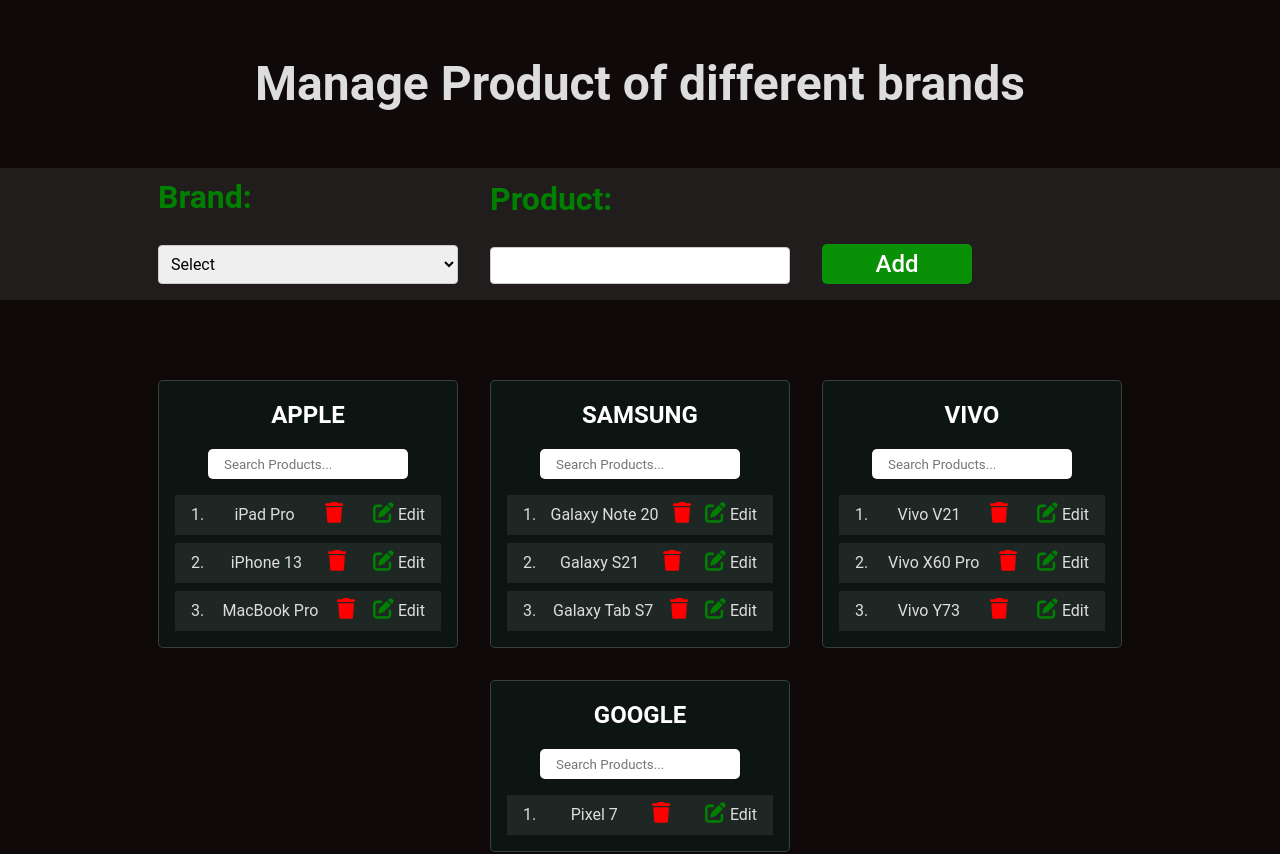
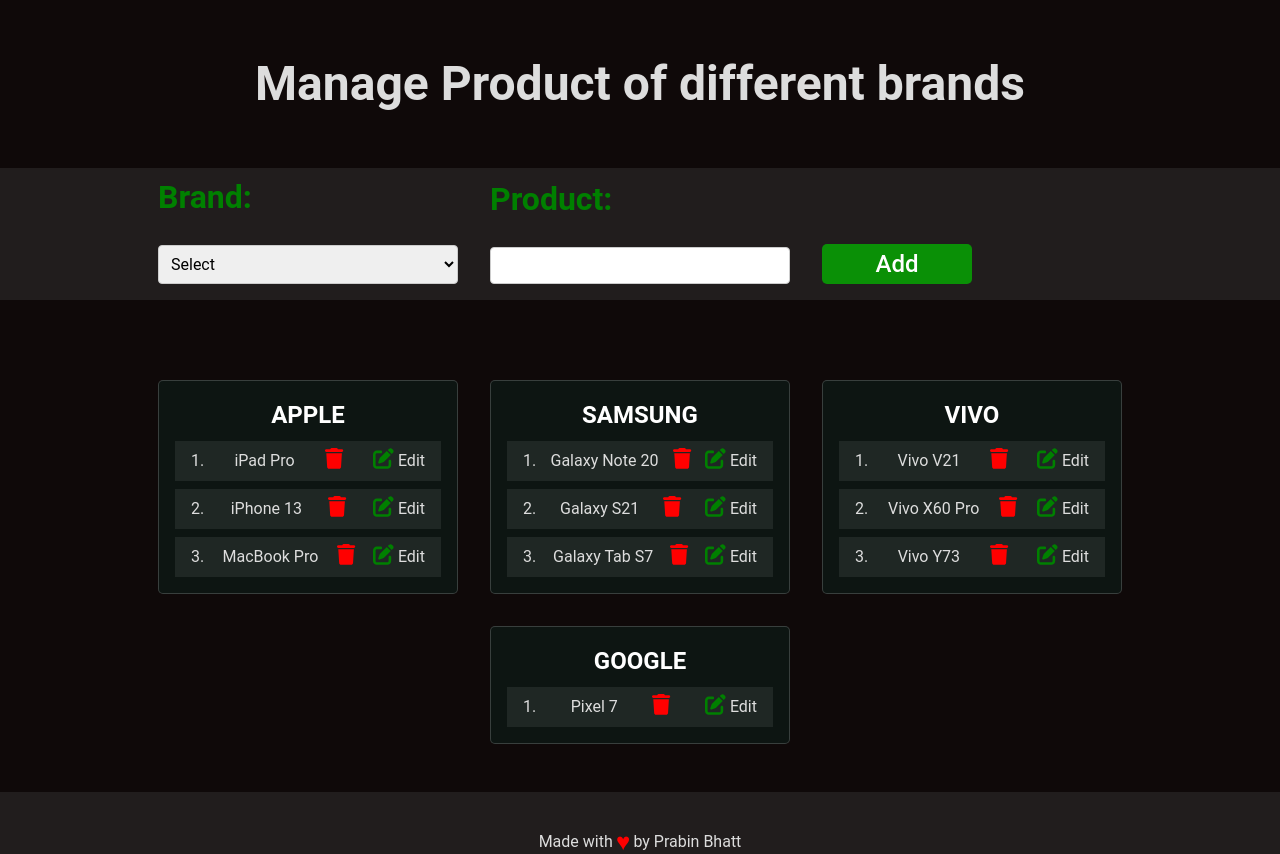
Before and after one commit to UIBoxx/productManager, a React (Vite) app: page / in a window 1280 px wide. Shown: the top 854 px of the page. Built offline with nearby package versions, Linux system fonts and the light colour scheme.

Commit message:
first commit

```diff
--- a/src/App.tsx
+++ b/src/App.tsx
@@ -1,19 +1,14 @@
-import { useState } from 'react';
-import './App.css';
-import ProductForm from './components/productForm/productForm';
-import ProductTable from './components/productTable/productTable';
-import brandsData from './components/data/database.json'; // Assuming you have initial data in the database.json
-import EditModal from './components/editModel/editmodel';
+import { useState } from "react";
+import "./App.css";
+import ProductForm from "./components/productForm/productForm";
+import ProductTable from "./components/productTable/productTable";
+import brandsData from "./components/data/database.json";
+import EditModal from "./components/editModel/editmodel";
 
 interface Product {
   id: number;
   name: string;
   brand: string;
-}
-
-interface Brand {
-  name: string;
-  products: Product[];
 }
 
 function App() {
@@ -22,88 +17,61 @@
   const [isEditModalOpen, setIsEditModalOpen] = useState(false);
   const [selectedProduct, setSelectedProduct] = useState<Product | null>(null);
 
-
-  // function handleAddProduct(brandName: string, productName: string) {
-  //   const brand = productData.brands.find((brand) => brand.name === brandName);
-
-  //   if (brand) {
-  //     // Create a new product object
-  //     const newProduct: Product = {
-  //       id: brand.products[brand.products.length - 1].id + 1,
-  //       name: productName,
-  //       brand: brandName,
-  //     };
-
-  //     // Find the brand and update its products array with the new product
-  //     const updatedBrands = productData.brands.map((existingBrand) =>
-  //       existingBrand.name === brandName
-  //         ? { ...existingBrand, products: [...existingBrand.products, newProduct] }
-  //         : existingBrand
-  //     );
-
-  //     // Update the state with the new data
-  //     setProductData({ ...productData, brands: updatedBrands });
-  //   }
-  // }
-
+  //Add data
   function handleAddProduct(brandName: string, productName: string) {
-    console.log(brandsData);
-    // Check if the brand already exists
-    const existingBrand = productData.brands.find((brand) => brand.name === brandName);
-
-    try{
-      if (existingBrand) {
-        // Brand already exists, proceed to add the product to the existing brand
+    const brand = productData.brands.find((brand) => brand.name === brandName);
+    console.log(productData);
+    if (brand) {
       const newProduct: Product = {
-          id: existingBrand.products[existingBrand.products.length - 1].id + 1,
+        id: brand.products[brand.products.length - 1].id + 1,
         name: productName,
         brand: brandName,
       };
 
-        const updatedBrands = productData.brands.map((brand) =>
-          brand.name === brandName ? { ...brand, products: [...brand.products, newProduct] } : brand
+      const updatedBrands = productData.brands.map((existingBrand) =>
+        existingBrand.name === brandName
+          ? {
+              ...existingBrand,
+              products: [...existingBrand.products, newProduct],
+            }
+          : existingBrand
       );
 
       setProductData({ ...productData, brands: updatedBrands });
     } else {
-
-        // Brand does not exist, create a new brand and a new database
-        const newBrand: Brand = {
+      const newBrand = {
         name: brandName,
         products: [
           {
-              id: 1, // Assuming this is the first product for the new brand
+            id: 1,
             name: productName,
             brand: brandName,
           },
         ],
       };
 
-        const updatedBrands = [...productData.brands, newBrand];
-
-        setProductData({ ...productData, brands: updatedBrands });
-      }
-    }catch{
-      console.error();
-      console.log('Error is got');
-
+      setProductData((prevData) => ({
+        ...prevData,
+        brands: [...prevData.brands, newBrand],
+      }));
     }
   }
 
-
+  // Delete data
   const handleDeleteProduct = (brandName: string, productId: number): void => {
-    // Find the brand with the specified name
     const brand = productData.brands.find((brand) => brand.name === brandName);
 
     if (brand) {
-      // Filter out the product with the specified ID from the products array
-      const updatedProducts = brand.products.filter((product) => product.id !== productId);
+      const updatedProducts = brand.products.filter(
+        (product) => product.id !== productId
+      );
 
-      // Update the product data
       setProductData((prevData) => ({
         ...prevData,
         brands: prevData.brands.map((brand) =>
-          brand.name === brandName ? { ...brand, products: updatedProducts } : brand
+          brand.name === brandName
+            ? { ...brand, products: updatedProducts }
+            : brand
         ),
       }));
     }
@@ -111,24 +79,29 @@
     console.log(`deleted id: ${productId} and brand: ${brandName}`);
   };
 
+  //update data
   const handleEditProduct = (brandName: string, productId: number): void => {
     console.log(`Edited id: ${productId} and brand: ${brandName}`);
     const brand = productData.brands.find((brand) => brand.name === brandName);
     if (brand) {
-      const product = brand.products.find((product) => product.id === productId);
+      const product = brand.products.find(
+        (product) => product.id === productId
+      );
       if (product) {
         setSelectedProduct({
           id: product.id,
           name: product.name,
-          brand: brandName, // Include the 'brand' property here
+          brand: brandName,
         });
         setIsEditModalOpen(true);
       }
     }
   };
 
-  const handleUpdateProduct = (productId: number, updatedProduct: Partial<Product>) => {
-    // Update the product with the specified ID
+  const handleUpdateProduct = (
+    productId: number,
+    updatedProduct: Partial<Product>
+  ) => {
     setProductData((prevData) => ({
       ...prevData,
       brands: prevData.brands.map((brand) =>
@@ -136,7 +109,9 @@
           ? {
               ...brand,
               products: brand.products.map((product) =>
-                product.id === productId ? { ...product, ...updatedProduct } : product
+                product.id === productId
+                  ? { ...product, ...updatedProduct }
+                  : product
               ),
             }
           : brand
@@ -146,6 +121,7 @@
     setIsEditModalOpen(false);
   };
 
+  //close model window
   function handleCloseModal(): void {
     setIsEditModalOpen(false);
   }
@@ -155,7 +131,10 @@
       <div className="title">
         <h2>Manage Product of different brands</h2>
       </div>
-      <ProductForm handleAddProduct={handleAddProduct} />
+      <ProductForm
+        handleAddProduct={handleAddProduct}
+        productData={productData}
+      />
       <ProductTable
         productData={productData}
         onDeleteProduct={handleDeleteProduct}
@@ -169,8 +148,7 @@
         />
       )}
       <div className="footer">
-        Made with <span> &hearts;
-</span> by Prabin Bhatt
+        Made with <span> &hearts;</span> by Prabin Bhatt
       </div>
     </div>
   );
--- a/src/components/data/database.json
+++ b/src/components/data/database.json
@@ -3,32 +3,32 @@
       {
         "name": "Apple",
         "products": [
-          { "id": 1, "name": "MacBook Pro" },
-          { "id": 2, "name": "iPhone 13" },
-          { "id": 3, "name": "iPad Pro" }
+          { "id": 1, "name": "MacBook Pro" , "brand": "Apple"},
+          { "id": 2, "name": "iPhone 13", "brand": "Apple" },
+          { "id": 3, "name": "iPad Pro", "brand": "Apple" }
         ]
       },
       {
         "name": "Samsung",
         "products": [
-          { "id": 1, "name": "Galaxy S21" },
-          { "id": 2, "name": "Galaxy Note 20" },
-          { "id": 3, "name": "Galaxy Tab S7" }
+          { "id": 1, "name": "Galaxy S21" , "brand": "Samsung"},
+          { "id": 2, "name": "Galaxy Note 20", "brand": "Samsung" },
+          { "id": 3, "name": "Galaxy Tab S7" , "brand": "Samsung"}
         ]
       },
       {
         "name": "Vivo",
         "products": [
-          { "id": 1, "name": "Vivo X60 Pro" },
-          { "id": 2, "name": "Vivo V21" },
-          { "id": 3, "name": "Vivo Y73" }
+          { "id": 1, "name": "Vivo X60 Pro", "brand": "Vivo" },
+          { "id": 2, "name": "Vivo V21" , "brand": "Vivo"},
+          { "id": 3, "name": "Vivo Y73", "brand": "Vivo" }
 
         ]
       },
       {
         "name": "Google",
         "products": [
-          { "id": 1, "name": "Pixel 7" }
+          { "id": 1, "name": "Pixel 7", "brand": "Google" }
         ]
       }
     ]
--- a/src/components/productTable/productTable.css
+++ b/src/components/productTable/productTable.css
@@ -1,4 +1,3 @@
-/* ProductTable.css */
 
 .main-content {
     min-height: 300px;
@@ -33,15 +32,6 @@
     font-weight: bold;
   }
 
-  .search-Box> input[type="text"]{
-    width: 200px;
-    height: 30px;
-    margin: 8px 0;
-    border: none;
-    padding: 0 1rem;
-    border-radius: 5px;
-  }
-
   .product {
     width: 100%;
     height: 40px;
--- a/src/components/productTable/productTable.tsx
+++ b/src/components/productTable/productTable.tsx
@@ -1,4 +1,3 @@
-import { useState } from 'react';
 import './productTable.css';
 import { FontAwesomeIcon } from '@fortawesome/react-fontawesome';
 import { faPenToSquare, faTrash } from '@fortawesome/free-solid-svg-icons';
@@ -8,7 +7,7 @@
   name: string;
 }
 
-export interface Props {
+interface Props {
   productData: {
     brands: {
       name: string;
@@ -19,48 +18,25 @@
   onEditProduct: (brandName: string, productId: number) => void;
 }
 
-function ProductTable({ productData, onDeleteProduct, onEditProduct }: Props){
-  const [searchTerms, setSearchTerms] = useState<string[]>(productData.brands.map(() => ''));
-  console.log(productData);
-
-  const handleSearchTermChange = (brandIndex: number, value: string) => {
-    setSearchTerms((prevSearchTerms) => {
-      const newSearchTerms = [...prevSearchTerms];
-      newSearchTerms[brandIndex] = value;
-      return newSearchTerms;
-    });
-  };
-
-
+function ProductTable({ productData, onDeleteProduct, onEditProduct }: Props) {
   const sortProductsAlphabetically = (products: Product[]) => {
     return products.slice().sort((a, b) => a.name.localeCompare(b.name));
   };
 
   return (
     <div className="main-content">
-      {productData.brands.map((brand, brandIndex) => {
+      {productData.brands.map((brand) => {
         const sortedProducts = sortProductsAlphabetically(brand.products);
-        const filteredProducts = sortedProducts.filter((product) =>
-          product.name.toLowerCase().includes(searchTerms[brandIndex].toLowerCase())
-        );
 
         return (
           <div key={brand.name} className="product-table">
             <div className="product-brand">
               <h2>{brand.name.toUpperCase()}</h2>
             </div>
-            <div className="search-Box">
-              <input
-                type="text"
-                placeholder="Search Products..."
-                value={searchTerms[brandIndex]}
-                onChange={(e) => handleSearchTermChange(brandIndex, e.target.value)}
-              />
-            </div>
-            {filteredProducts.length === 0 ? (
+            {sortedProducts.length === 0 ? (
               <div className="no-products-message">No products available</div>
             ) : (
-              filteredProducts.map((product, index) => (
+              sortedProducts.map((product, index) => (
                 <div key={product.id} className="product">
                   <span>{index + 1}.</span>
                   <span>{product.name}</span>
```
Also changed, not shown: src/components/productForm/productForm.tsx (+33 -33 lines). Lines whose indentation alone changed are shown as unchanged.
